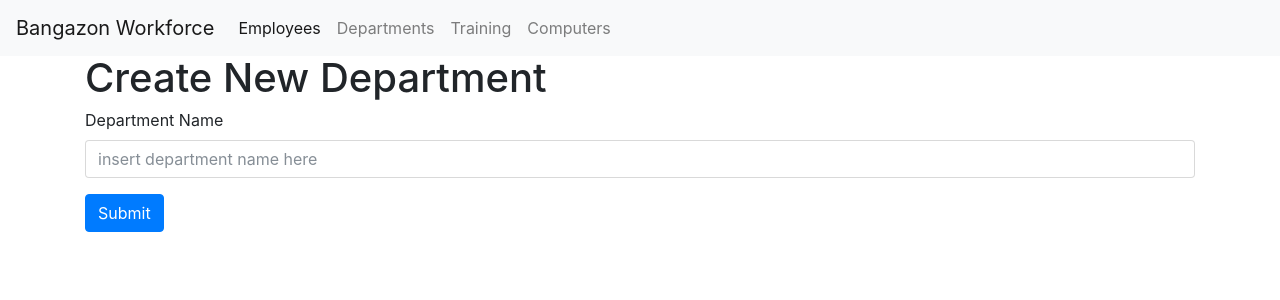
After one commit to Delicate-Butterflies/Bangazon-Workforce, a Node server app: template views/department-add.pug in a window 1280 px wide. The commit adds this page. Shown: the top 300 px of the page. Run offline with Node 20, Linux system fonts and the light colour scheme; the template is opened without the code that fills it, so the values that code supplies are empty; some libraries are stand-ins or nearby versions.

Commit message:
wip add department

```diff
--- a/app.js
+++ b/app.js
@@ -6,6 +6,9 @@ let bodyParser = require('body-parser');
 
 require('dotenv').config();
 const port = process.env.PORT || 8080;
+
+app.use(bodyParser.urlencoded({ extended: false }));
+app.use(bodyParser.json());
 
 // using require('./models') to get the models may create more than one connection to the database. To avoid that, the models variable must be somehow singleton-esque. This can be achieved by attaching the models module to the application:
 app.set('models', require('./models')); //pulls in models/index.js by default. Index exports all the models you define in the models folder. So cool.
--- a/routes/departments.js
+++ b/routes/departments.js
@@ -2,8 +2,11 @@
 
 const { Router } = require('express');
 const router = Router();
-const { getDepartments, getDepartmentById } = require('../controllers/department-ctrl');
+const { getDepartments, getDepartmentById, addDepartmentForm, createDepartment } = require('../controllers/department-ctrl');
 
 router.get('/departments', getDepartments);
+router.get('/departments/add', addDepartmentForm);
+router.post('/departments/add', createDepartment);
 router.get('/departments/:id', getDepartmentById);
+
 module.exports = router;
--- /dev/null
+++ b/views/department-add.pug
@@ -0,0 +1,10 @@
+extends index.pug
+
+block content
+	.container
+		h1 Create New Department
+			form(action="/departments/add" method="post")
+		.form-group
+			label(class="form-control-label" for="department") Department Name
+			input(type="text" class="form-control" id="department" placeholder="insert department name here" name="department")
+		button(type="submit" class="btn btn-primary") Submit
--- a/views/departments-list.pug
+++ b/views/departments-list.pug
@@ -2,6 +2,7 @@ extends index.pug
 
 block content
   h1 Department List
+    a(type="button" class="btn btn-link" href=`/departments/add`) Create Department
   .departments-table
     table(class="table")
       thead
@@ -13,4 +14,4 @@ block content
           tr
             td #{department.name}
             td
-                a(type="button" class="btn btn-link" href=`/departments/${department.id}`) View
+              a(type="button" class="btn btn-link" href=`/departments/${department.id}`) View
```
Also changed, not shown: controllers/department-ctrl.js (+12 -0 lines).
